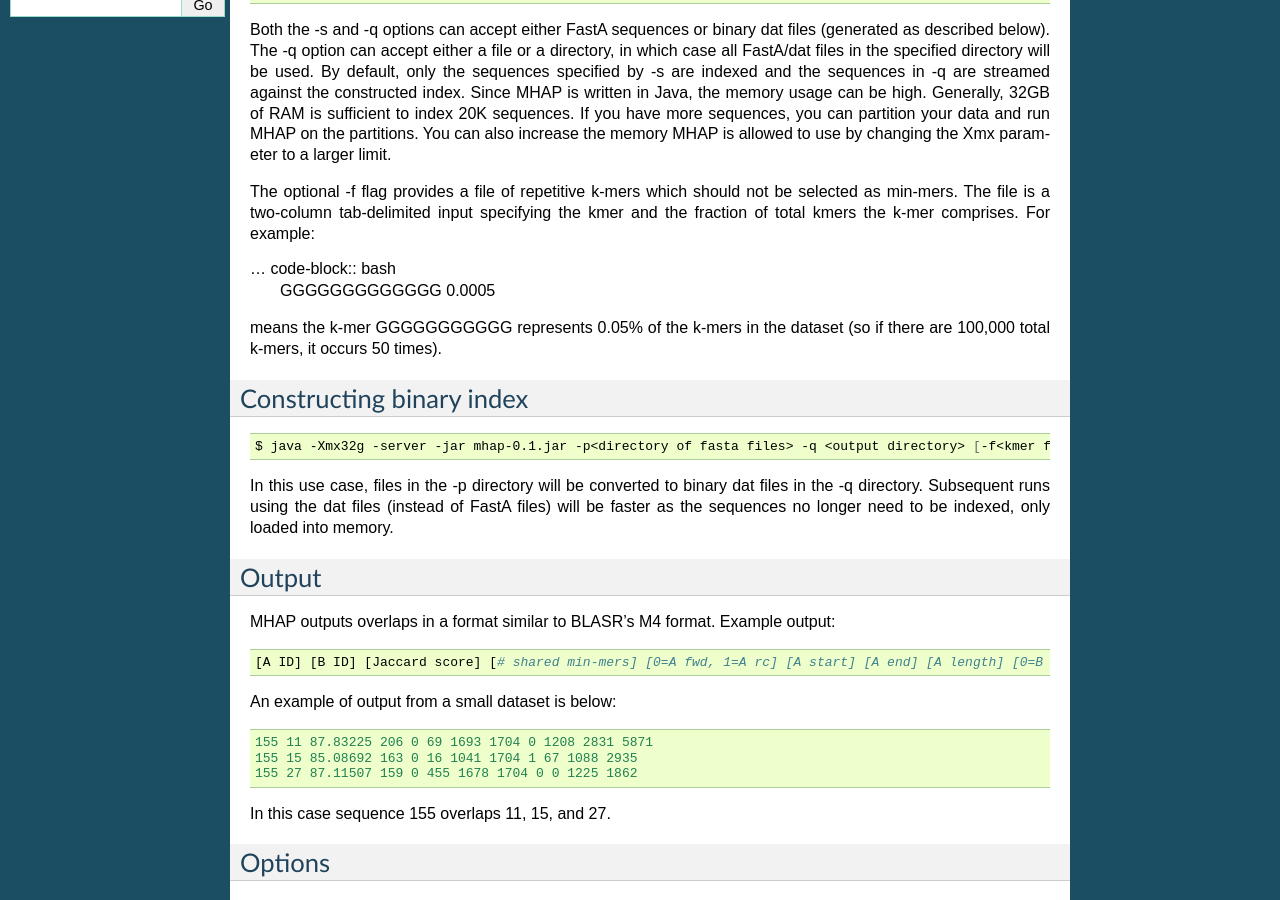
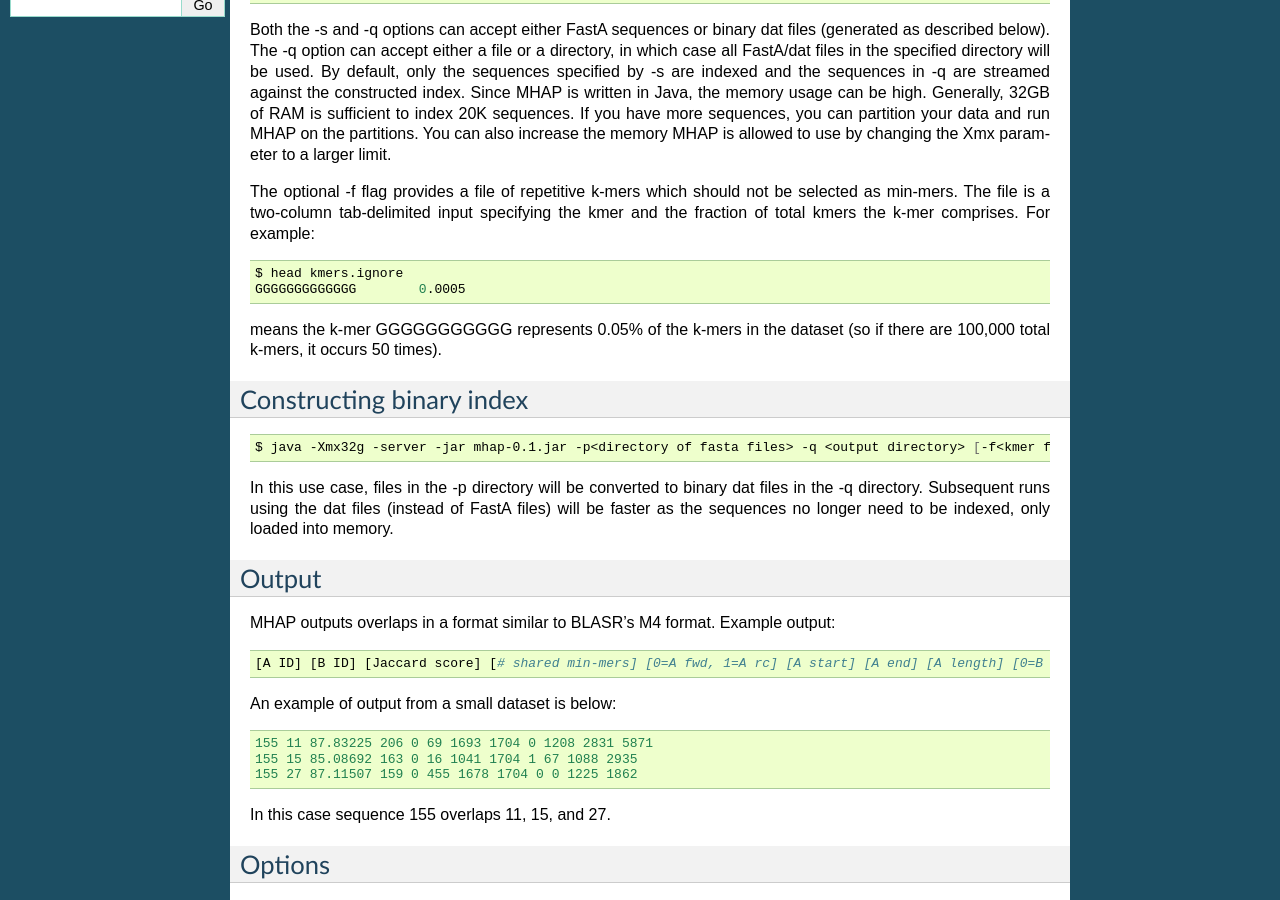
Before and after one commit to marbl/MHAP, a Sphinx documentation site: the page built from docs/source/quickstart.rst, in a window 1280 px wide and 900 px high, scrolled down 388 px. Built offline with Sphinx 7.4.7, drawn with Linux system fonts in a browser that asks for light colours.

Commit message:
Update formatting

```diff
--- a/docs/source/quickstart.rst
+++ b/docs/source/quickstart.rst
@@ -24,7 +24,9 @@ Both the -s and -q options can accept either FastA sequences or binary dat files
 
 The optional -f flag provides a file of repetitive k-mers which should not be selected as min-mers. The file is a two-column tab-delimited input specifying the kmer and the fraction of total kmers the k-mer comprises. For example:
 
-... code-block:: bash
+.. code-block:: bash
+
+   $ head kmers.ignore
    GGGGGGGGGGGGG	0.0005
 
 means the k-mer GGGGGGGGGGG represents 0.05% of the k-mers in the dataset (so if there are 100,000 total k-mers, it occurs 50 times).
```
